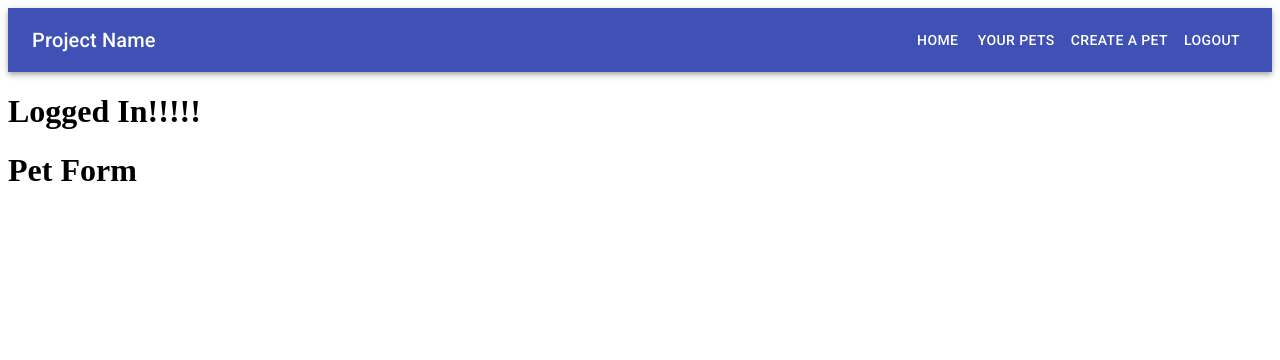
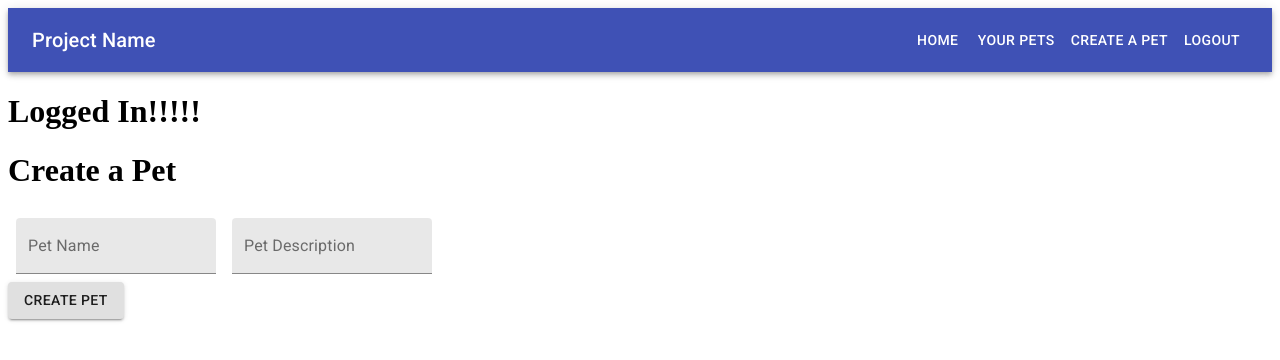
Before and after one commit to bakellian/phase-2-project, a React (Create React App) app: page /petform in a window 1280 px wide. Shown: the top 360 px of the page. Built offline with nearby package versions, Linux system fonts and the light colour scheme; no server answers.

Commit message:
initial set up of create a pet form

```diff
--- a/src/Components/Auth/Signup.jsx
+++ b/src/Components/Auth/Signup.jsx
@@ -32,7 +32,7 @@ const Signup = ({ userLogin }) => {
 
     const handleSubmit = (e) => {
         e.preventDefault();
-        console.log('submitted')
+
         //we want to send out a fetch
         fetch('http://localhost:3001/users', {
             method: "POST",
--- a/src/Components/Pets/PetForm.jsx
+++ b/src/Components/Pets/PetForm.jsx
@@ -1,8 +1,49 @@
 import React from 'react'
+import { useState } from 'react';
+import { makeStyles } from '@material-ui/core/styles';
+import TextField from '@material-ui/core/TextField';
+import Button from '@material-ui/core/Button';
+
+const useStyles = makeStyles((theme) => ({
+    root: {
+      '& > *': {
+        margin: theme.spacing(1),
+        width: '25ch',
+      },
+    },
+  }));
 
 const PetForm = () => {
+    const classes = useStyles();
+    const [petName, setPetName] = useState('')
+    const [petDescription, setPetDescription] = useState('')
+
+    const handleSubmit = e => {
+        e.preventDefault();
+        console.log('submitted')
+    }
+
   return (
-    <h1>Pet Form</h1>
+    <div>
+        <h1>Create a Pet</h1>
+            <form className={classes.root} >
+                <TextField
+                    id="pet-name"
+                    label="Pet Name"
+                    value={petName}
+                    // onChange={handleChange}
+                variant="filled"
+                />
+                <TextField
+                    id="pet-description"
+                    label="Pet Description"
+                    value={petDescription}
+                    // onChange={handleChange}
+                variant="filled"
+                />
+            </form>
+        <Button variant="contained" onClick={handleSubmit}>Create Pet</Button>
+    </div>
   )
 }
 
--- a/src/Components/Static /HomePage.jsx
+++ b/src/Components/Static /HomePage.jsx
@@ -2,7 +2,10 @@ import React from 'react'
 
 const HomePage = () => {
   return (
-    <div>
+    <div style={{
+        position: 'absolute', left: '50%', top: '20%',
+        transform: 'translate(-50%, -50%)'
+    }}>
         <h1 className="title">Homepage</h1>
     </div>
   )
```
Also changed, not shown: 1 other file (tests, documents, lock files or other folders).
